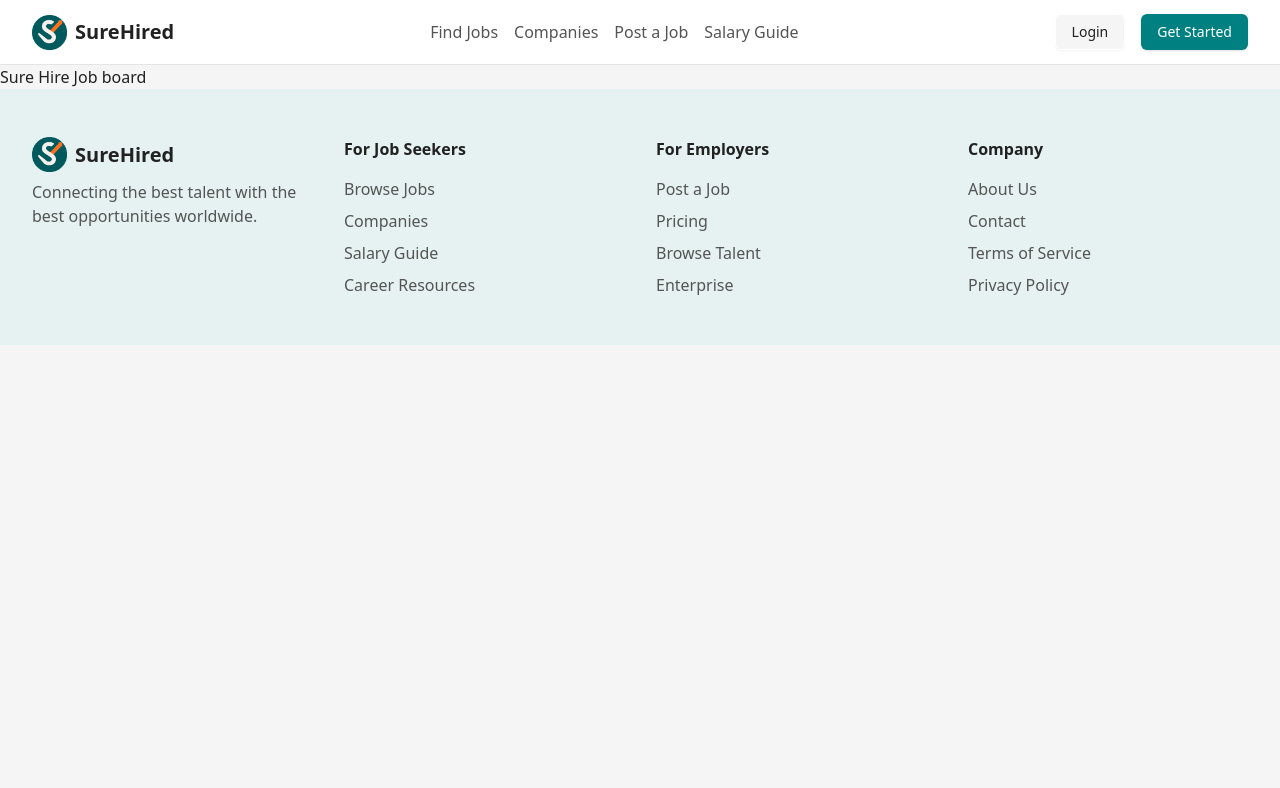
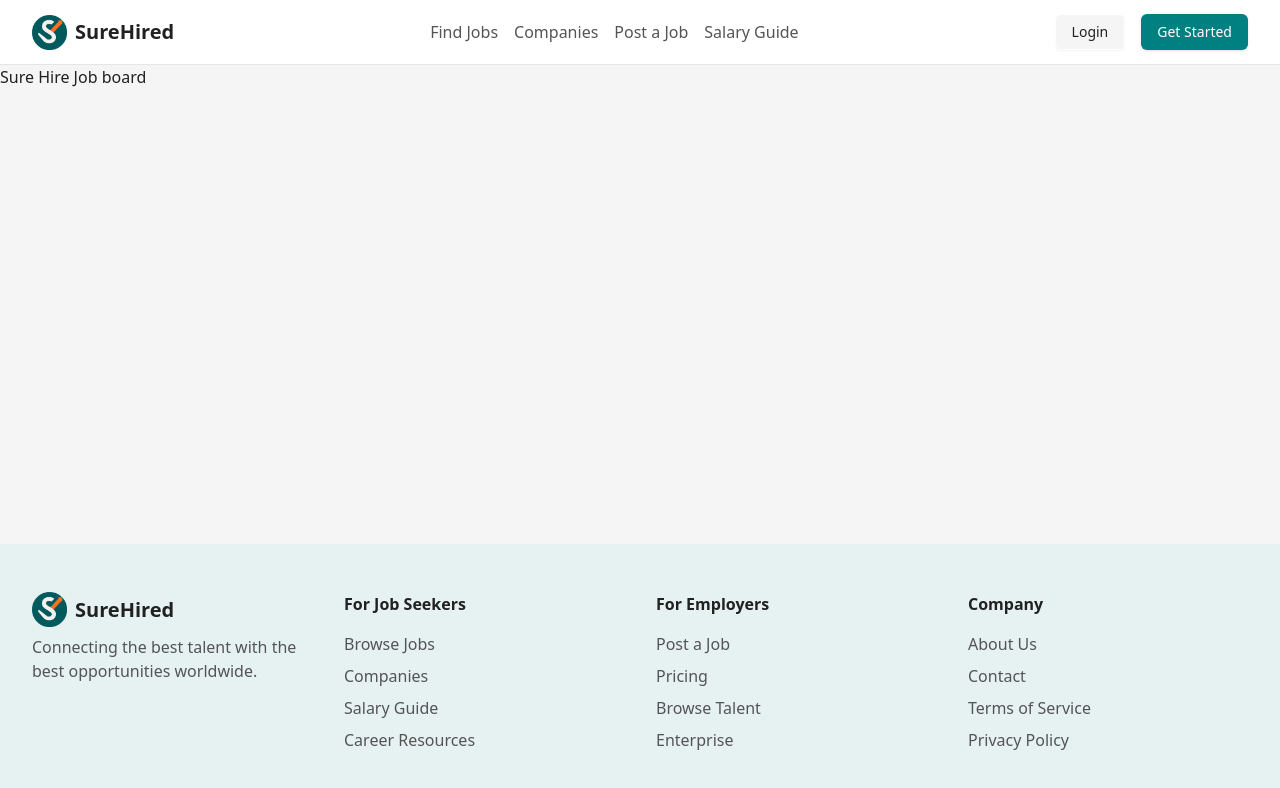
Before and after one commit to chidubesteve/SureHired, a Next.js app: page / in a window 1280 px wide. Shown: the top 788 px of the page. Built offline with nearby package versions, Linux system fonts and the light colour scheme.

Commit message:
made footer stick to the bottom of the page and removed unnecessary div in root page

```diff
--- a/src/app/layout.tsx
+++ b/src/app/layout.tsx
@@ -23,11 +23,7 @@
 }>) {
   return (
     <html lang="en">
-      <body
-        className=""
-      >
-        {children}
-      </body>
+      <body className="min-h-screen flex flex-col">{children}</body>
     </html>
   );
 }
--- a/src/app/page.tsx
+++ b/src/app/page.tsx
@@ -3,12 +3,12 @@
 
 export default function Home() {
   return (
-    <div className="min-h-screen">
+    <>
       <Header />
-      <main className="">
+      <main className="flex-1">
         <h1>Sure Hire Job board</h1>
       </main>
       <Footer />
-    </div>
+    </>
   );
 }
```
